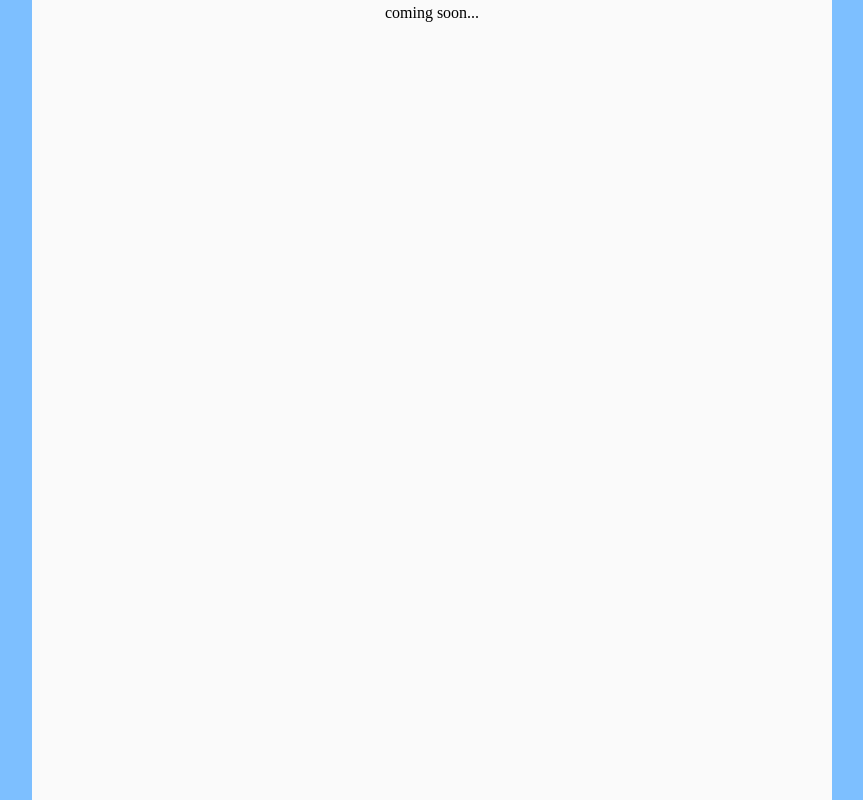
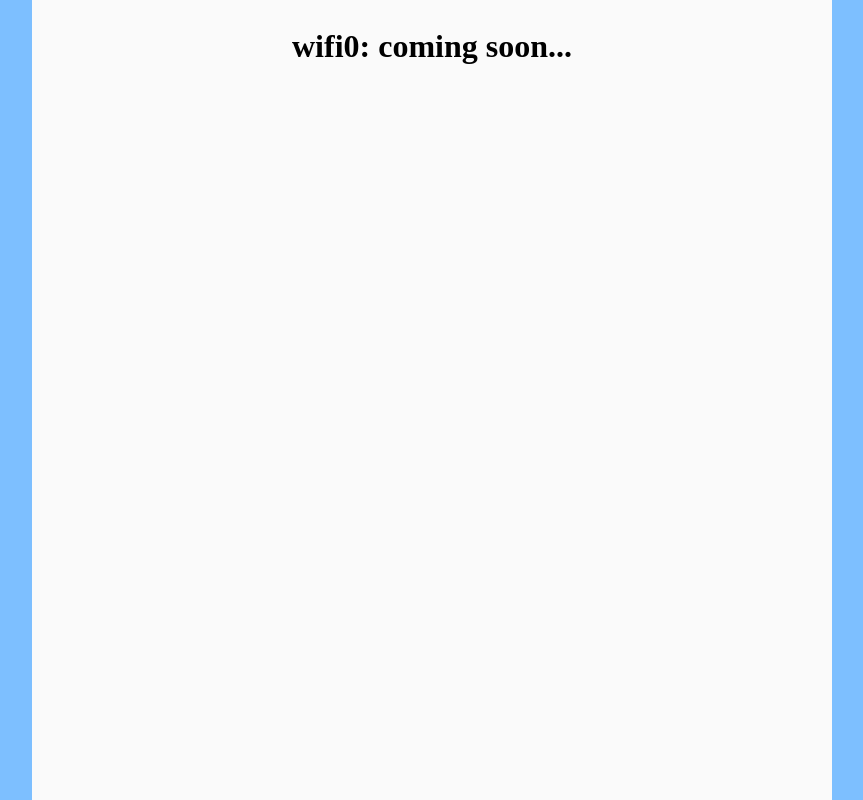
Before and after one commit to technologyops/wifi0.org, a plain HTML site: page index.html in a window 1280 px wide. Shown: the whole page, without its empty margins (208-1071 px from the left). Drawn offline with Linux system fonts and the light colour scheme.

Commit message:
Update index.html

```diff
--- a/index.html
+++ b/index.html
@@ -19,4 +19,4 @@ body {bottom:0;height:100%;left:0;margin:0;overflow:hidden;position:absolute;top
 
 <title>wifi0.org</title>
 
-<div class="content">coming soon...</div>
+<div class="content"><h1>wifi0: coming soon...</h1></div>
```
